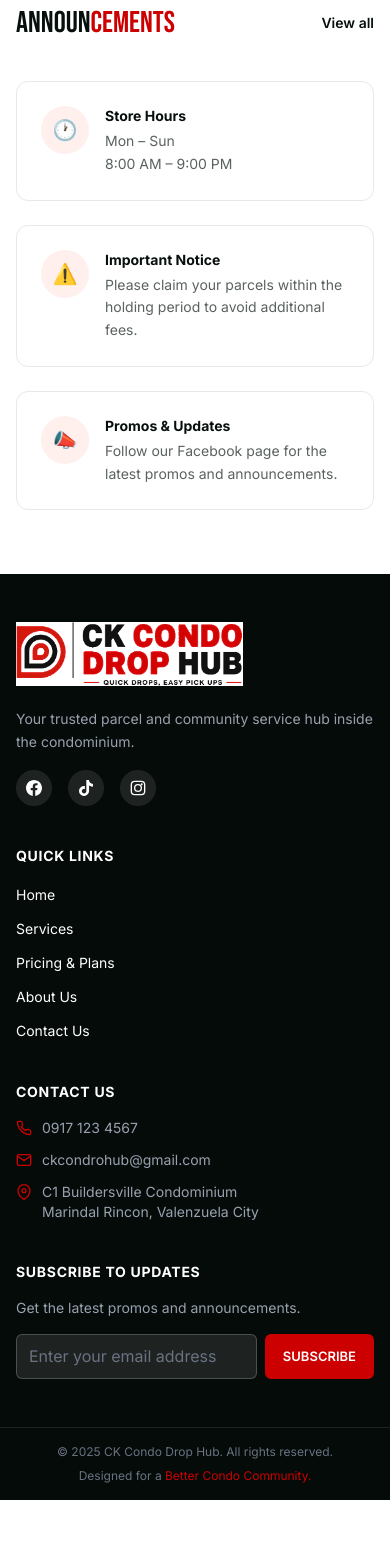
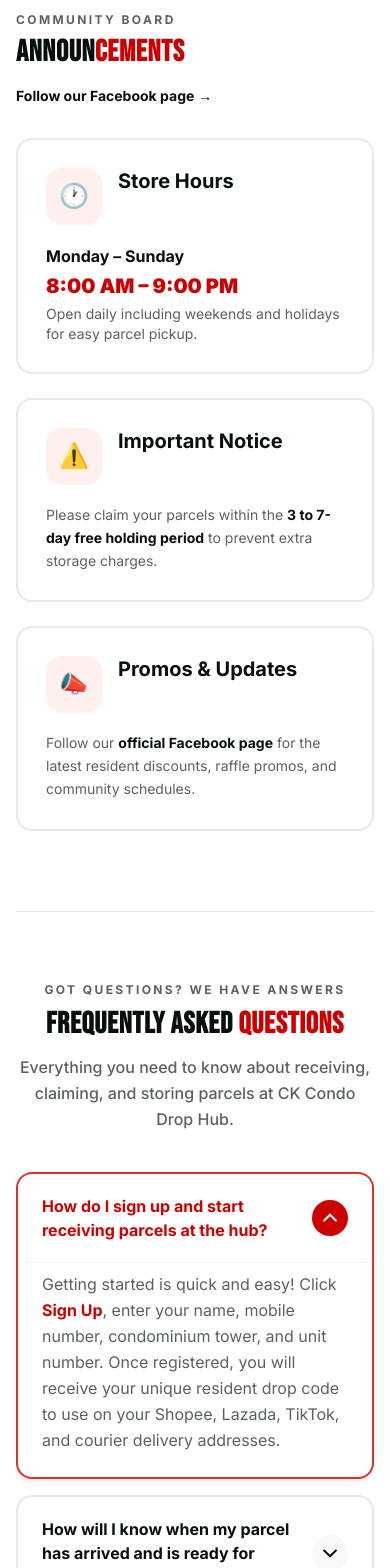
Before and after one commit to FredricksonAcorda/ck-condo-drop-hub, a Next.js app: page / in a window 390 px wide. Shown: the part 8100-9668 px from the top of the page. Before the commit the page ends 9600 px from the top, so only its background shows below. Built offline with nearby package versions, Linux system fonts and the light colour scheme.

Commit message:
feat: enlarge Announcements typography with bold text, and add interactive FAQs accordion with dropdown expand buttons

```diff
--- a/src/app/(public)/page.tsx
+++ b/src/app/(public)/page.tsx
@@ -1,6 +1,7 @@
 import Image from "next/image";
 import Link from "next/link";
 import LogoLoop, { LogoItem } from "@/components/ui/LogoLoop";
+import FAQAccordion, { FAQItem } from "@/components/ui/FAQAccordion";
 
 /* ------------------------------------------------------------------ */
 /*  Section 1: Hero                                                    */
@@ -762,59 +763,157 @@ function CommunityBanner() {
 }
 
 /* ------------------------------------------------------------------ */
-/*  Section 8: Announcements                                           */
+/*  Section 8: Announcements & FAQs                                    */
 /* ------------------------------------------------------------------ */
+const faqItems: FAQItem[] = [
+  {
+    question: "How do I sign up and start receiving parcels at the hub?",
+    answer: (
+      <p>
+        Getting started is quick and easy! Click <strong className="font-bold text-brand-red">Sign Up</strong>, enter your name, mobile number, condominium tower, and unit number. Once registered, you will receive your unique resident drop code to use on your Shopee, Lazada, TikTok, and courier delivery addresses.
+      </p>
+    ),
+  },
+  {
+    question: "How will I know when my parcel has arrived and is ready for pickup?",
+    answer: (
+      <p>
+        The moment our front desk scans your parcel into the hub, you will receive an automatic <strong className="font-bold text-brand-text">SMS notification</strong> and an instant update in your resident customer portal with your package details and digital claim code.
+      </p>
+    ),
+  },
+  {
+    question: "What are the hub operating hours for claiming packages?",
+    answer: (
+      <p>
+        Our physical storefront is open <strong className="font-bold text-brand-text">Monday to Sunday from 8:00 AM to 9:00 PM</strong>, including weekends and selected public holidays. You can pick up anytime during these hours by presenting your claim QR code or 4-digit verification pin.
+      </p>
+    ),
+  },
+  {
+    question: "How does the free holding period work?",
+    answer: (
+      <p>
+        Every parcel receives <strong className="font-bold text-brand-text">3 days of free holding</strong> on the Regular and Per Parcel plans, and <strong className="font-bold text-brand-red">7 days of free holding</strong> on the Premium Plan. Parcels held past the free window incur a minimal holding fee of only ₱5 per day.
+      </p>
+    ),
+  },
+  {
+    question: "How does the door-to-door concierge delivery service work?",
+    answer: (
+      <p>
+        Premium members receive <strong className="font-bold text-brand-red">5 free door-to-door deliveries</strong> every month. You can request direct doorstep delivery to your unit with a single tap from your online customer portal during operating hours.
+      </p>
+    ),
+  },
+  {
+    question: "Which courier services are accepted at CK Condo Drop Hub?",
+    answer: (
+      <p>
+        We accept parcels from all major couriers including <strong className="font-bold text-brand-text">SPX Express</strong>, <strong className="font-bold text-brand-text">J&amp;T Express</strong>, <strong className="font-bold text-brand-text">Flash Express</strong>, LBC, Ninja Van, as well as on-demand riders like Grab and Lalamove.
+      </p>
+    ),
+  },
+];
+
 function AnnouncementsSection() {
   const announcements = [
     {
       icon: "🕐",
       title: "Store Hours",
-      desc: "Mon – Sun\n8:00 AM – 9:00 PM",
-      color: "text-brand-red",
+      desc: (
+        <>
+          <span className="font-bold text-brand-text block text-base sm:text-lg">Monday – Sunday</span>
+          <span className="text-xl sm:text-2xl font-black text-brand-red block my-1">8:00 AM – 9:00 PM</span>
+          <span className="text-sm sm:text-base text-brand-text-secondary block mt-1">
+            Open daily including weekends and holidays for easy parcel pickup.
+          </span>
+        </>
+      ),
     },
     {
       icon: "⚠️",
       title: "Important Notice",
-      desc: "Please claim your parcels within the holding period to avoid additional fees.",
-      color: "text-brand-red",
+      desc: (
+        <>
+          <span className="text-sm sm:text-base text-brand-text-secondary leading-relaxed block">
+            Please claim your parcels within the <strong className="font-bold text-brand-text">3 to 7-day free holding period</strong> to prevent extra storage charges.
+          </span>
+        </>
+      ),
     },
     {
       icon: "📣",
       title: "Promos & Updates",
-      desc: "Follow our Facebook page for the latest promos and announcements.",
-      color: "text-brand-red",
+      desc: (
+        <>
+          <span className="text-sm sm:text-base text-brand-text-secondary leading-relaxed block">
+            Follow our <strong className="font-bold text-brand-text">official Facebook page</strong> for the latest resident discounts, raffle promos, and community schedules.
+          </span>
+        </>
+      ),
     },
   ];
 
   return (
-    <section id="announcements" className="bg-white py-16 lg:py-20 scroll-mt-28">
+    <section id="announcements" className="bg-white py-16 lg:py-24 scroll-mt-28 border-t border-brand-border/60">
       <div className="max-w-[1440px] mx-auto px-4 md:px-6 lg:px-8">
-        <div className="flex items-center justify-between mb-10">
-          <h2 className="font-[family-name:var(--font-heading)] text-3xl sm:text-4xl">
-            ANNOUN<span className="text-brand-red">CEMENTS</span>
-          </h2>
-          <Link href="#" className="text-brand-red text-sm font-semibold hover:underline">
-            View all
+        {/* Header */}
+        <div className="flex flex-col sm:flex-row sm:items-end justify-between mb-8 sm:mb-12 gap-4">
+          <div>
+            <span className="text-xs uppercase tracking-[0.2em] font-bold text-brand-text-secondary">
+              Community Board
+            </span>
+            <h2 className="font-[family-name:var(--font-heading)] text-3xl sm:text-4xl lg:text-5xl font-black tracking-wide mt-1 uppercase">
+              ANNOUN<span className="text-brand-red">CEMENTS</span>
+            </h2>
+          </div>
+          <Link
+            href="https://facebook.com/ckcondrohub"
+            target="_blank"
+            rel="noopener noreferrer"
+            className="text-brand-red text-sm sm:text-base font-bold hover:underline inline-flex items-center gap-1 shrink-0"
+          >
+            <span>Follow our Facebook page</span>
+            <span>→</span>
           </Link>
         </div>
 
-        <div className="grid grid-cols-1 sm:grid-cols-2 lg:grid-cols-3 gap-6">
+        {/* Announcements Cards */}
+        <div className="grid grid-cols-1 md:grid-cols-3 gap-6 sm:gap-8">
           {announcements.map((item) => (
             <div
               key={item.title}
-              className="border border-brand-border rounded-xl p-6 hover:shadow-md transition-shadow"
+              className="border-2 border-brand-border rounded-2xl p-7 sm:p-8 hover:shadow-xl hover:border-brand-red/40 hover:-translate-y-1 transition-all duration-300 bg-white flex flex-col justify-start"
             >
-              <div className="flex items-start gap-4">
-                <div className="w-12 h-12 bg-brand-red-bg rounded-full flex items-center justify-center shrink-0 text-xl">
+              <div className="flex items-start gap-4 sm:gap-5 mb-3">
+                <div className="w-14 h-14 sm:w-16 sm:h-16 bg-brand-red-bg rounded-2xl flex items-center justify-center shrink-0 text-2xl sm:text-3xl shadow-xs">
                   {item.icon}
                 </div>
                 <div>
-                  <h3 className="font-bold text-sm mb-1">{item.title}</h3>
-                  <p className="text-sm text-brand-text-secondary whitespace-pre-line leading-relaxed">{item.desc}</p>
+                  <h3 className="font-bold text-xl sm:text-2xl text-brand-text mb-1 leading-snug">{item.title}</h3>
                 </div>
               </div>
+              <div className="mt-2 text-brand-text leading-relaxed">{item.desc}</div>
             </div>
           ))}
+        </div>
+
+        {/* FAQs Accordion */}
+        <div id="faqs" className="mt-20 lg:mt-28 pt-16 lg:pt-20 border-t border-brand-border">
+          <div className="text-center mb-10 sm:mb-14">
+            <span className="text-xs uppercase tracking-[0.2em] font-bold text-brand-text-secondary">
+              Got Questions? We Have Answers
+            </span>
+            <h2 className="font-[family-name:var(--font-heading)] text-3xl sm:text-4xl lg:text-5xl font-black mt-1.5 uppercase tracking-wide">
+              FREQUENTLY ASKED <span className="text-brand-red">QUESTIONS</span>
+            </h2>
+            <p className="text-base sm:text-lg lg:text-xl text-brand-text-secondary mt-3 max-w-2xl mx-auto font-medium leading-relaxed">
+              Everything you need to know about receiving, claiming, and storing parcels at CK Condo Drop Hub.
+            </p>
+          </div>
+
+          <FAQAccordion items={faqItems} className="max-w-4xl mx-auto" />
         </div>
       </div>
     </section>
--- /dev/null
+++ b/src/components/ui/FAQAccordion.tsx
@@ -0,0 +1,79 @@
+"use client";
+
+import { useState } from "react";
+
+export interface FAQItem {
+  question: string;
+  answer: React.ReactNode;
+}
+
+interface FAQAccordionProps {
+  items: FAQItem[];
+  className?: string;
+}
+
+export default function FAQAccordion({ items, className = "" }: FAQAccordionProps) {
+  // First FAQ open by default for immediate visual feedback
+  const [openIndex, setOpenIndex] = useState<number | null>(0);
+
+  const toggle = (index: number) => {
+    setOpenIndex((prev) => (prev === index ? null : index));
+  };
+
+  return (
+    <div className={`space-y-4 ${className}`}>
+      {items.map((item, index) => {
+        const isOpen = openIndex === index;
+        return (
+          <div
+            key={index}
+            className={`border-2 rounded-2xl transition-all duration-200 overflow-hidden bg-white ${
+              isOpen
+                ? "border-brand-red/80 shadow-md"
+                : "border-brand-border hover:border-gray-300 hover:shadow-xs"
+            }`}
+          >
+            <button
+              type="button"
+              onClick={() => toggle(index)}
+              className="w-full px-6 sm:px-8 py-5 sm:py-6 flex items-center justify-between text-left gap-4 transition-colors cursor-pointer select-none"
+              aria-expanded={isOpen}
+            >
+              <span
+                className={`text-base sm:text-lg lg:text-xl font-bold transition-colors ${
+                  isOpen ? "text-brand-red" : "text-brand-text"
+                }`}
+              >
+                {item.question}
+              </span>
+              <span
+                className={`w-9 h-9 sm:w-10 sm:h-10 rounded-full flex items-center justify-center shrink-0 transition-transform duration-200 ${
+                  isOpen
+                    ? "bg-brand-red text-white rotate-180 shadow-xs"
+                    : "bg-brand-surface text-brand-text hover:bg-gray-200"
+                }`}
+              >
+                <svg
+                  xmlns="http://www.w3.org/2000/svg"
+                  className="w-5 h-5 transition-transform"
+                  fill="none"
+                  viewBox="0 0 24 24"
+                  stroke="currentColor"
+                  strokeWidth="2.5"
+                >
+                  <path strokeLinecap="round" strokeLinejoin="round" d="M19 9l-7 7-7-7" />
+                </svg>
+              </span>
+            </button>
+
+            {isOpen && (
+              <div className="px-6 sm:px-8 pb-6 sm:pb-7 pt-2 text-base sm:text-[17px] text-brand-text-secondary leading-relaxed border-t border-gray-100 animate-in fade-in duration-150">
+                {item.answer}
+              </div>
+            )}
+          </div>
+        );
+      })}
+    </div>
+  );
+}
```
